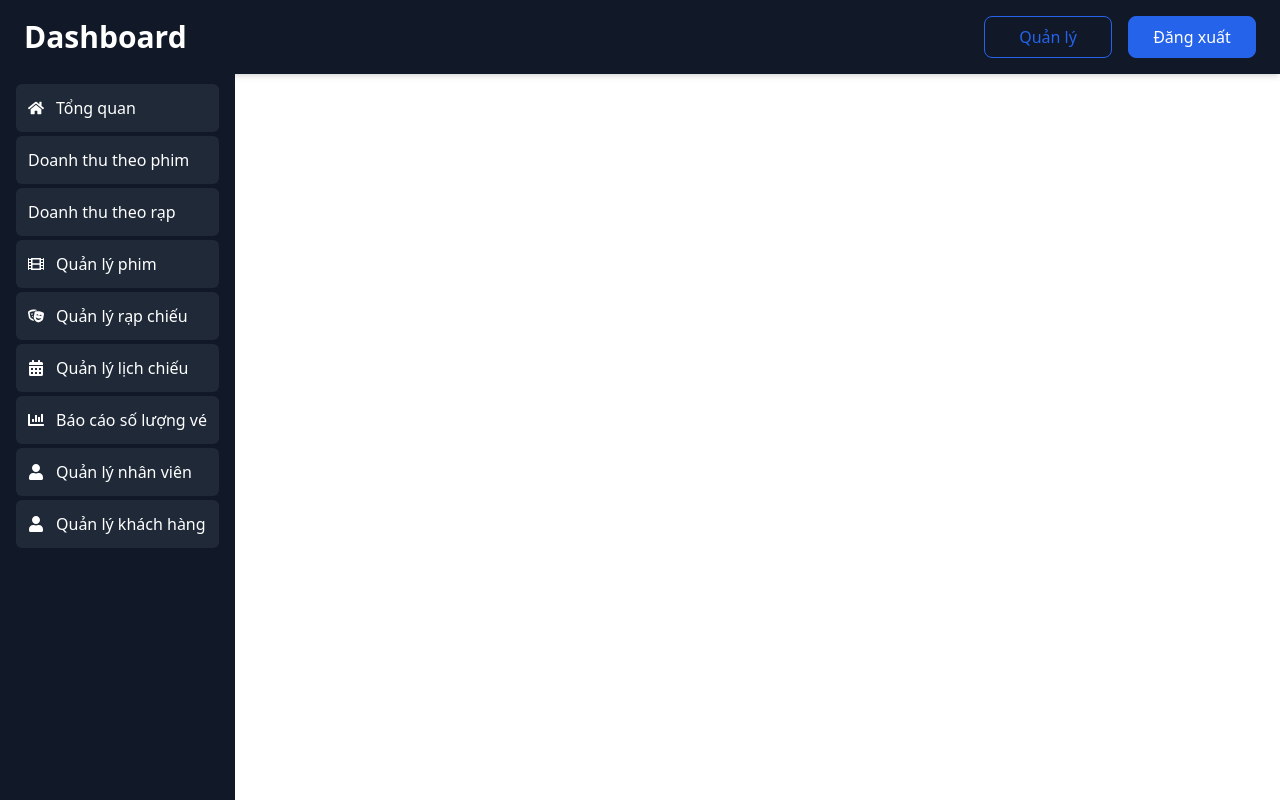
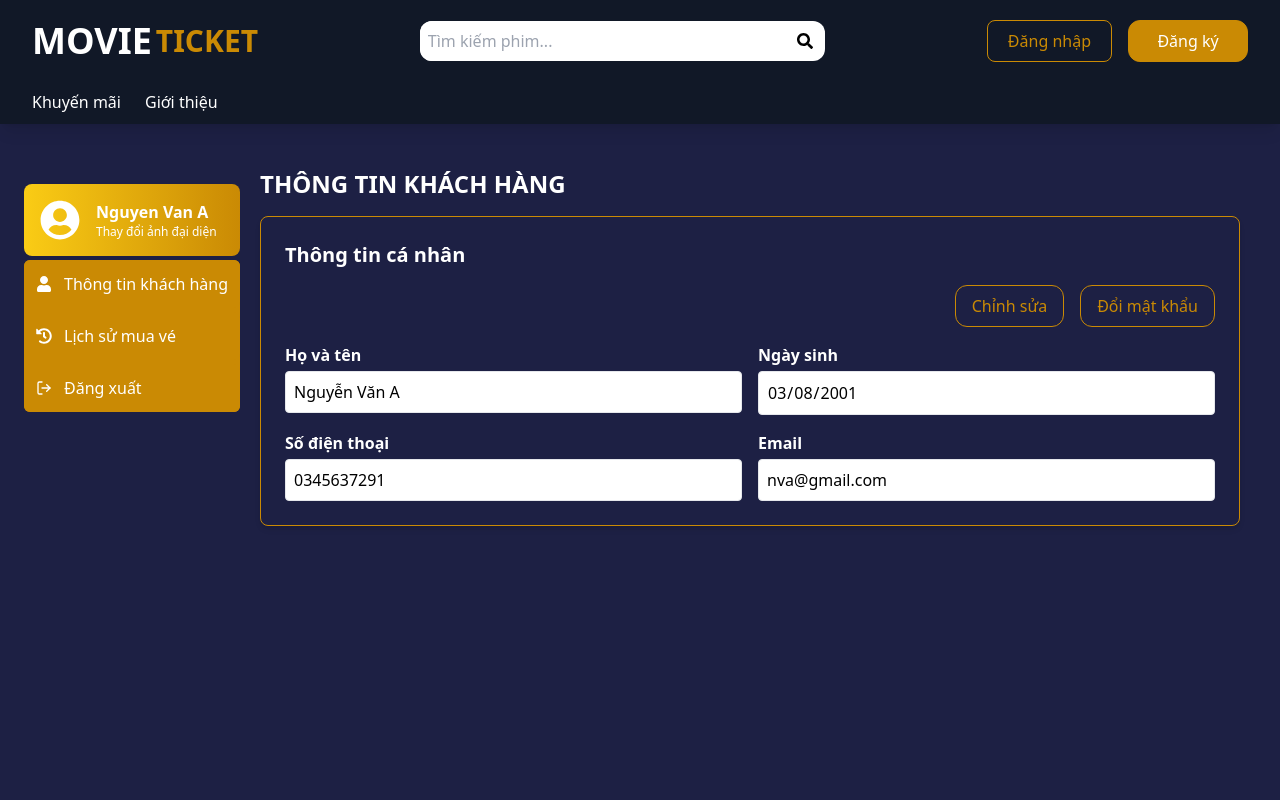
Before and after one commit to hldiep/movie-ticket, a React (Create React App) app: page /account in a window 1280 px wide. Shown: the top 800 px of the page. Built offline with nearby package versions, Linux system fonts and the light colour scheme.

Commit message:
update login, info account

```diff
--- a/src/App.js
+++ b/src/App.js
@@ -50,7 +50,7 @@ function App() {
     <div>
       <ScrollToTop />
       {/* User */}
-      {/* <AuthProvider>
+      <AuthProvider>
         <Header />
         <Routes>
           <Route path="/" element={<HomePage />} />
@@ -76,10 +76,10 @@ function App() {
           <Route path="/lich-su-mua-hang" element={<PurchaseHistory />} />
         </Routes>
         <Footer />
-      </AuthProvider> */}
+      </AuthProvider>
 
       {/* Manager */}
-      <HeaderManage />
+      {/* <HeaderManage />
       <Dashboard />
       <Routes>
         <Route path="/" element={<Home />} />
@@ -95,7 +95,7 @@ function App() {
         <Route path="/quan-ly-nv" element={<EmployeesManage />} />
         <Route path="/quan-ly-kh" element={<CustomersManage />} />
         <Route path="/bao-cao-so-luong-ve" element={<TicketReportManage />} />
-      </Routes>
+      </Routes> */}
 
     </div>
   );
--- a/src/components/Account/InfoAccount.jsx
+++ b/src/components/Account/InfoAccount.jsx
@@ -2,6 +2,8 @@ import React, { useState } from 'react'
 import NavAccount from './NavAccount';
 import { FaEye, FaEyeSlash } from 'react-icons/fa';
 const InfoAccount = () => {
+    const [isEditing, setIsEditing] = useState(false);
+    const [isChangingPassword, setIsChangingPassword] = useState(false);
     const [formData, setFormData] = useState({
         name: "Nguyễn Văn A",
         dob: "2001-03-08",
@@ -38,6 +40,22 @@ const InfoAccount = () => {
                     <div>
                         <div className="border  mt-4 border-yellow-600 p-6 rounded-lg shadow-md">
                             <h2 className="text-xl font-bold mb-4">Thông tin cá nhân</h2>
+                            <div className="flex justify-end mb-4 space-x-4">
+                                <button
+                                    type="button"
+                                    onClick={() => setIsEditing(!isEditing)}
+                                    className="px-4 py-2 border border-yellow-600 text-yellow-600 rounded-xl hover:bg-yellow-600 hover:text-white transition-all duration-300"
+                                >
+                                    Chỉnh sửa
+                                </button>
+                                <button
+                                    type="button"
+                                    onClick={() => setIsChangingPassword(true)}
+                                    className="px-4 py-2 border border-yellow-600 text-yellow-600 rounded-xl hover:bg-yellow-600 hover:text-white transition-all duration-300"
+                                >
+                                    Đổi mật khẩu
+                                </button>
+                            </div>
                             <form className="grid grid-cols-2 gap-4">
                                 <div >
                                     <label className='block font-semibold mb-1'>Họ và tên</label>
@@ -46,7 +64,9 @@ const InfoAccount = () => {
                                         name='name'
                                         value={formData.name}
                                         onChange={handleChange}
-                                        className="p-2 border w-full rounded outline-none text-black" />
+                                        readOnly={!isEditing}
+                                        className="p-2 border w-full rounded outline-none text-black"
+                                    />
                                 </div>
                                 <div >
                                     <label className='block font-semibold mb-1'>Ngày sinh</label>
@@ -55,6 +75,7 @@ const InfoAccount = () => {
                                         name='dob'
                                         value={formData.dob}
                                         onChange={handleChange}
+                                        readOnly={!isEditing}
                                         className="p-2 border w-full rounded outline-none text-black" />
                                 </div>
                                 <div >
@@ -64,6 +85,7 @@ const InfoAccount = () => {
                                         name='phone'
                                         value={formData.phone}
                                         onChange={handleChange}
+                                        readOnly={!isEditing}
                                         className="p-2 border w-full rounded outline-none text-black" />
                                 </div>
                                 <div >
@@ -73,19 +95,85 @@ const InfoAccount = () => {
                                         name='dob'
                                         value={formData.email}
                                         onChange={handleChange}
+                                        readOnly={!isEditing}
                                         className="p-2 border w-full rounded outline-none text-black" />
-                                </div>
-
-                                <div className="col-span-2 flex justify-center mt-5">
-                                    <button type="submit" className="px-4 py-2 border border-yellow-600 bg-yellow-600 text-white rounded-xl w-[140px] hover:bg-transparent hover:text-yellow-600 transition-all duration-300">Lưu thông tin</button>
                                 </div>
                             </form>
                         </div>
                     </div>
-
+                    {isEditing && (
+                        <div className="fixed inset-0 bg-black bg-opacity-40 flex justify-center items-center z-50">
+                            <div className="bg-white rounded-xl p-8 w-[500px] text-black shadow-lg relative">
+                                <button
+                                    onClick={() => setIsEditing(false)}
+                                    className="absolute top-3 right-3 text-red-600 text-lg font-bold hover:text-red-800"
+                                >
+                                    &times;
+                                </button>
+                                <h3 className="text-xl font-bold mb-4 text-yellow-600">Chỉnh sửa thông tin</h3>
+                                <form onSubmit={handleSubmit} className="space-y-4">
                                     <div>
-                        <div className="border mt-10 border-yellow-600 p-6 rounded-lg shadow-md">
-                            <h2 className="text-xl font-bold mb-4">Đổi mật khẩu</h2>
+                                        <label className="block font-semibold mb-1">Họ và tên</label>
+                                        <input
+                                            type="text"
+                                            name="name"
+                                            value={formData.name}
+                                            onChange={handleChange}
+                                            className="p-2 border w-full rounded outline-none"
+                                        />
+                                    </div>
+                                    <div>
+                                        <label className="block font-semibold mb-1">Ngày sinh</label>
+                                        <input
+                                            type="date"
+                                            name="dob"
+                                            value={formData.dob}
+                                            onChange={handleChange}
+                                            className="p-2 border w-full rounded outline-none"
+                                        />
+                                    </div>
+                                    <div>
+                                        <label className="block font-semibold mb-1">Số điện thoại</label>
+                                        <input
+                                            type="text"
+                                            name="phone"
+                                            value={formData.phone}
+                                            onChange={handleChange}
+                                            className="p-2 border w-full rounded outline-none"
+                                        />
+                                    </div>
+                                    <div>
+                                        <label className="block font-semibold mb-1">Email</label>
+                                        <input
+                                            type="email"
+                                            name="email"
+                                            value={formData.email}
+                                            onChange={handleChange}
+                                            className="p-2 border w-full rounded outline-none"
+                                        />
+                                    </div>
+                                    <div className="flex justify-center">
+                                        <button
+                                            type="submit"
+                                            className="mt-3 px-4 py-2 border border-yellow-600 bg-yellow-600 text-white rounded-xl w-[140px] hover:bg-transparent hover:text-yellow-600 transition-all duration-300"
+                                        >
+                                            Lưu
+                                        </button>
+                                    </div>
+                                </form>
+                            </div>
+                        </div>
+                    )}
+                    {isChangingPassword && (
+                        <div className="fixed inset-0 bg-black bg-opacity-40 flex justify-center items-center z-50">
+                            <div className="bg-white rounded-xl p-8 w-[500px] text-black shadow-lg relative">
+                                <button
+                                    onClick={() => setIsChangingPassword(false)}
+                                    className="absolute top-3 right-3 text-red-600 text-lg font-bold hover:text-red-800"
+                                >
+                                    &times;
+                                </button>
+                                <h3 className="text-xl font-bold mb-4 text-yellow-600">Đổi mật khẩu</h3>
                                 <form className="space-y-5">
                                     <div className="relative">
                                         <label className="block font-semibold mb-1">Mật khẩu cũ</label>
@@ -127,11 +215,17 @@ const InfoAccount = () => {
                                         </span>
                                     </div>
                                     <div className="flex justify-center">
-                                    <button type="submit" className="mt-5 px-4 py-2 border border-yellow-600 bg-yellow-600 text-white rounded-xl w-[140px] hover:bg-transparent hover:text-yellow-600 transition-all duration-300">Lưu thông tin</button>
+                                        <button
+                                            type="submit"
+                                            className="mt-5 px-4 py-2 border border-yellow-600 bg-yellow-600 text-white rounded-xl w-[140px] hover:bg-transparent hover:text-yellow-600 transition-all duration-300"
+                                        >
+                                            Lưu thông tin
+                                        </button>
                                     </div>
                                 </form>
                             </div>
                         </div>
+                    )}
                 </div>
             </div>
         </div>
--- a/src/components/Account/NavAccount.jsx
+++ b/src/components/Account/NavAccount.jsx
@@ -64,7 +64,7 @@ const NavAccount = () => {
                         <div>
                             <NavLink to="/lich-su-mua-hang"
                                 className='flex items-center w-full p-3 mt-1 bg-yellow-600 rounded-md transition-transform duration-300 transform hover:scale-105'>
-                                <FaHistory className="mr-3" />Lịch sử mua hàng
+                                <FaHistory className="mr-3" />Lịch sử mua vé
                             </NavLink>
                         </div>
                         <div>
--- a/src/components/Account/PurchaseHistory.jsx
+++ b/src/components/Account/PurchaseHistory.jsx
@@ -8,7 +8,7 @@ const PurchaseHistory = () => {
                 <NavAccount />
                 <div className='container'>
                     <div className=' ml-[220px] p-10 text-white justify-center items-center'>
-                        <h2 className='text-2xl font-bold'>LỊCH SỬ MUA HÀNG</h2>
+                        <h2 className='text-2xl font-bold'>LỊCH SỬ MUA VÉ</h2>
                         <div>
                             <table className="w-full mt-6 border-collapse border border-gray-300">
                                 <thead>
--- a/src/components/Detail/Booking.jsx
+++ b/src/components/Detail/Booking.jsx
@@ -58,6 +58,7 @@ const Booking = () => {
 
     return (
         <div className=" bg-main justify-center ">
+            <div className='min-h-screen pt-36 flex justify-center'>
                 <div className="text-white text-center p-5">
 
                     <h1 className="text-3xl font-bold uppercase">Lịch Chiếu</h1>
@@ -183,6 +184,8 @@ const Booking = () => {
                         </div>
                     )}
                 </div>
+            </div>
+
             {/* <div className='text-white text-center mt-10'>
                 <h1 className='text-3xl font-bold uppercase'>Danh Sách Rạp</h1>
                 {theaters.map((theater, index) => (
--- a/src/components/Home/SelectorBar.jsx
+++ b/src/components/Home/SelectorBar.jsx
@@ -1,7 +1,8 @@
 import React, { useState } from "react";
+import { useNavigate } from "react-router-dom";
 
 const SelectorBar = () => {
-
+    const navigate = useNavigate();
     const [selectedCinema, setSelectedCinema] = useState("");
     const [selectedMovie, setSelectedMovie] = useState("");
     const [selectedDate, setSelectedDate] = useState("");
@@ -79,7 +80,7 @@ const SelectorBar = () => {
 
                     {/* Nút Đặt vé */}
                     <div className={'w-full flex items-center justify-center col-span-2 lg:col-span-1'}>
-                        <button
+                        <button onClick={() => navigate("/dat-ve")}
                             className={`
                             px-6
                             py-2
--- a/src/components/UserLogin/Login.jsx
+++ b/src/components/UserLogin/Login.jsx
@@ -3,6 +3,7 @@ import React, { useState } from 'react';
 import { Link, useNavigate } from "react-router-dom";
 import { useAuth } from '../../context/AuthContext';
 import { loginAccount, parseJwt } from '../../util/Helper';
+import { FaFacebook, FaGoogle } from 'react-icons/fa';
 
 const Login = () => {
     const [showPassword, setShowPassword] = useState(false);
@@ -99,6 +100,17 @@ const Login = () => {
                                 <p className='italic'>Bạn chưa có tài khoản? Đăng ký</p>
                                 <Link to="/register" className='ml-1 italic text-yellow-600'>tại đây</Link>
                             </div>
+                            <div className='flex space-x-4 items-center justify-center'>
+                                <div className='p-4 flex mt-6 text-center justify-center border border-yellow-600 font-bold py-2 rounded-lg hover:bg-yellow-600'>
+                                    <FaFacebook className='text-xl text-white'></FaFacebook>
+                                    <button className='ml-2'>Login with Facebook</button>
+                                </div>
+                                <div className='p-4 flex mt-6 text-center justify-center border border-yellow-600 font-bold py-2 rounded-lg hover:bg-yellow-600'>
+                                    <FaGoogle className='text-xl text-white'></FaGoogle>
+                                    <button className='ml-2'>Login with Google</button>
+                                </div>
+                            </div>
+
                         </form>
                     </div>
                 </main>
```
Lines whose indentation alone changed are shown as unchanged.
